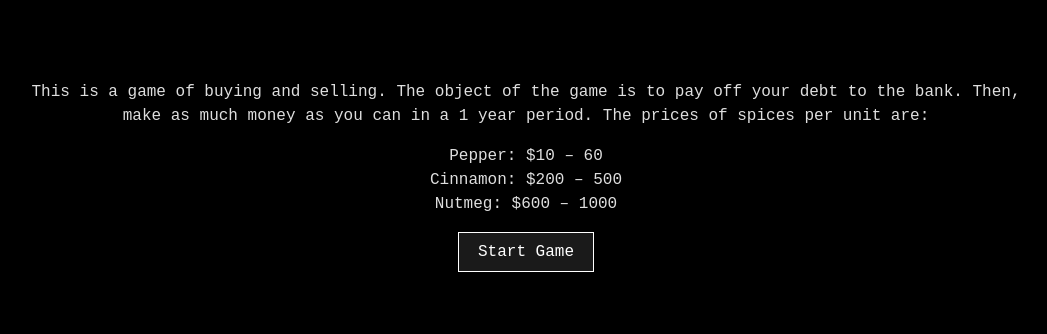
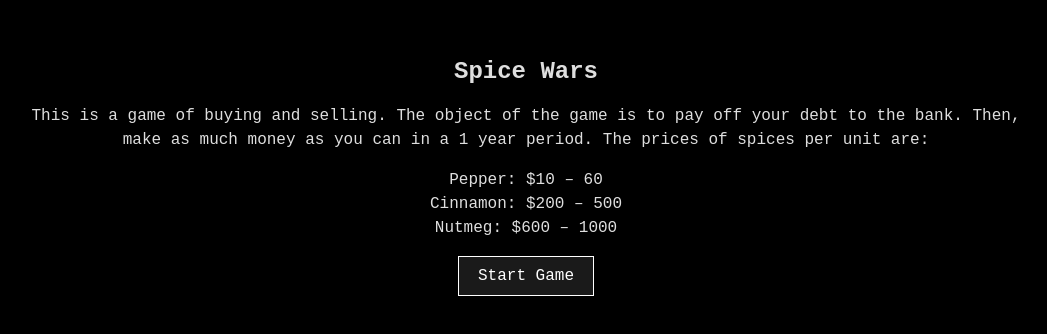
Before and after one commit to ashleyrevlett/candy-wars, a Vue app: page / in a window 1280 px wide. Shown: the part 232-566 px from the top of the page, without its empty margins (114-1161 px from the left). Built offline with nearby package versions, Linux system fonts and the light colour scheme.

Commit message:
Add game title

```diff
--- a/src/views/Intro.vue
+++ b/src/views/Intro.vue
@@ -19,6 +19,7 @@ export default defineComponent({
 <template>
 
   <main class="text-center">
+    <h2>Spice Wars</h2>
     <p>This is a game of buying and selling. The object of the game is to pay off your debt to the bank. Then, make as much money as you can in a 1 year period. The prices of spices per unit are:</p>
     <ul>
       <li v-for="spice in getSpices()">{{ spice.spiceType }}: ${{spice.priceRange.min}} – {{spice.priceRange.max}} </li>
```
